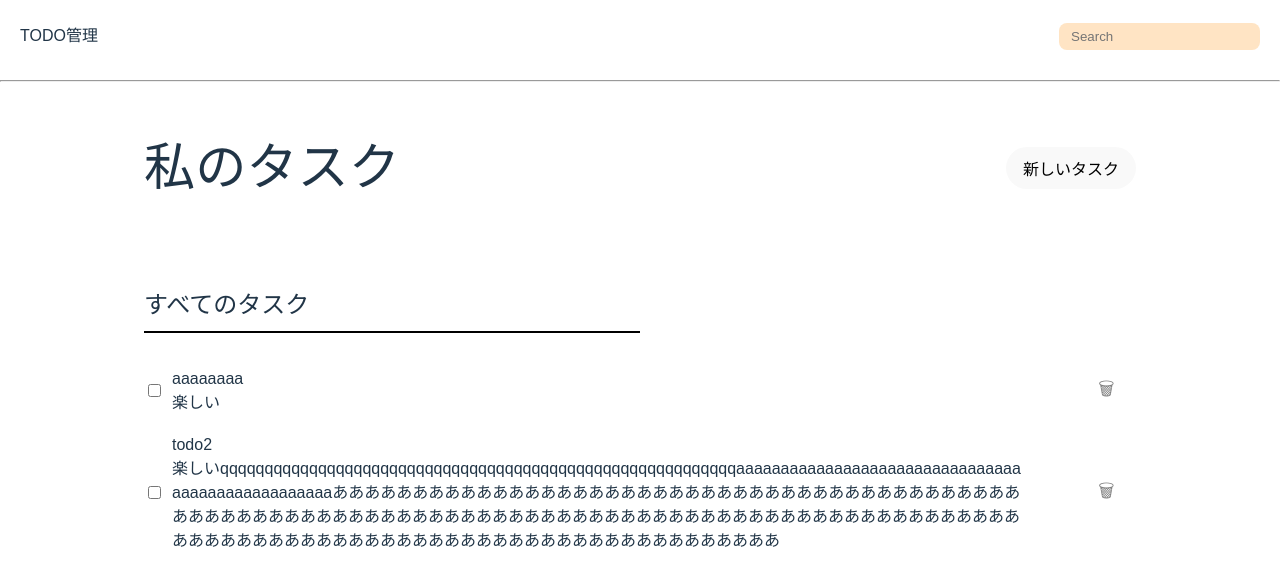
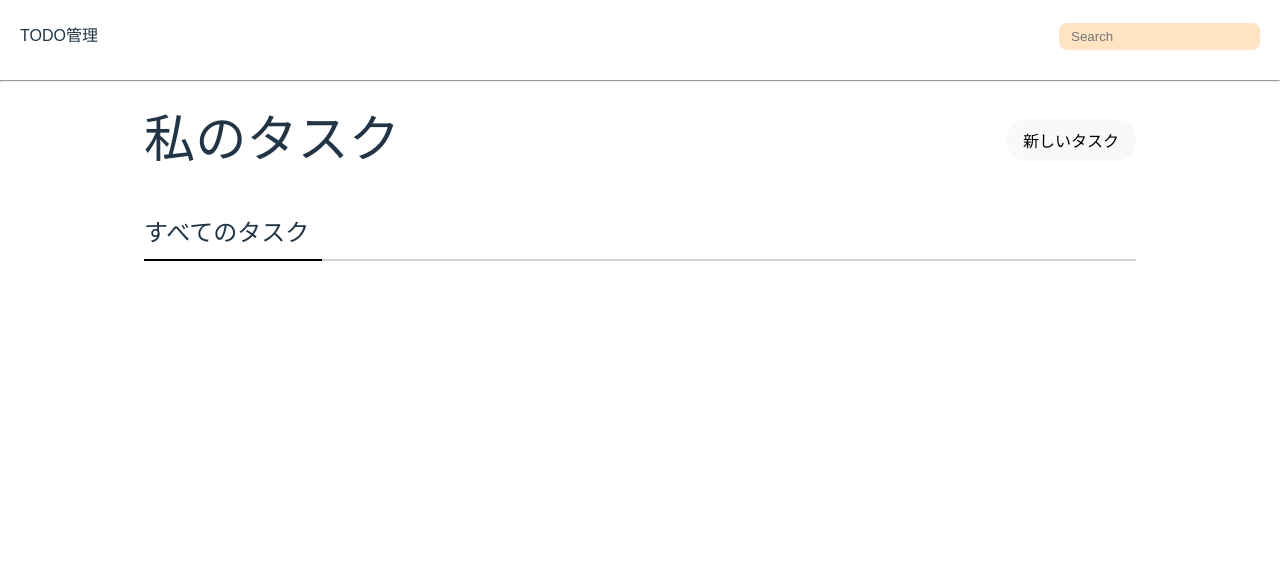
Before and after one commit to tanaka01260520/my-todo-app, a React (Vite) app: page / in a window 1280 px wide. Shown: the top 586 px of the page. Built offline with nearby package versions, Linux system fonts and the light colour scheme.

Commit message:
タスク一覧画面のcssの調整

```diff
--- a/src/App.css
+++ b/src/App.css
@@ -46,7 +46,7 @@ body {
 }
 
 .todo-area{
-   padding: 16px 0; /* 上下の余白を追加 */
+   padding: 0px 0px 16px 0px; /* 上下の余白を追加 */
 }
 
 .todo-title{
@@ -54,14 +54,13 @@ body {
    font-weight: bold;
    padding-bottom: 8px;
    border-bottom: 2px solid black;
-   border-image: linear-gradient(to right, black 50%, white 50%) 1;
+   border-image: linear-gradient(to right, black 18%, lightgray 10%) 1;
 }
 
 .todo-list{
     display: flex;
     align-items: center;
     justify-content: space-between;
-    padding: 8px 0;
 }
 
 .todo-left {
@@ -82,12 +81,19 @@ body {
   max-width: 850px;
 }
 
+.todo-details span{
+   font-size: 24px;
+   font-weight: bold;
+}
+.todo-details div{
+    color: gray;
+}
+
 .delete-button {
   background: none;
   border: none;
   cursor: pointer;
-  font-size: 18px;
-  color: gray;
+  font-size: 35px;
   padding-left: 35px;
 }
 
--- a/src/App.jsx
+++ b/src/App.jsx
@@ -12,10 +12,7 @@ const App = () => {
   const [todoDetail, setTodoDetail] = useState("");
   // const [lastTodoTitle, setLastTodoTitle] = useState("");
   // const [lastTodoDetail, setLastTodoDetail] = useState("");
-  const [incompleteTodos, setIncompleteTodos] = useState([
-    { id: Date.now(),title:"aaaaaaaa", detail: "楽しい" },
-    { id: Date.now() + 1,title:"todo2", detail: "楽しいqqqqqqqqqqqqqqqqqqqqqqqqqqqqqqqqqqqqqqqqqqqqqqqqqqqqqqqqqqaaaaaaaaaaaaaaaaaaaaaaaaaaaaaaaaaaaaaaaaaaaaaaaaaaああああああああああああああああああああああああああああああああああああああああああああああああああああああああああああああああああああああああああああああああああああああああああああああああああああああああああああああああああああああああああああああああああああああ" },
-  ]);
+  const [incompleteTodos, setIncompleteTodos] = useState([]);
   const [searchText, setSearchText] = useState("");
 
 
--- a/src/index.css
+++ b/src/index.css
@@ -32,7 +32,7 @@ body {
 
 h1 {
   font-size: 3.2em;
-  line-height: 1.1;
+  line-height: 0;
 }
 
 button {
```
